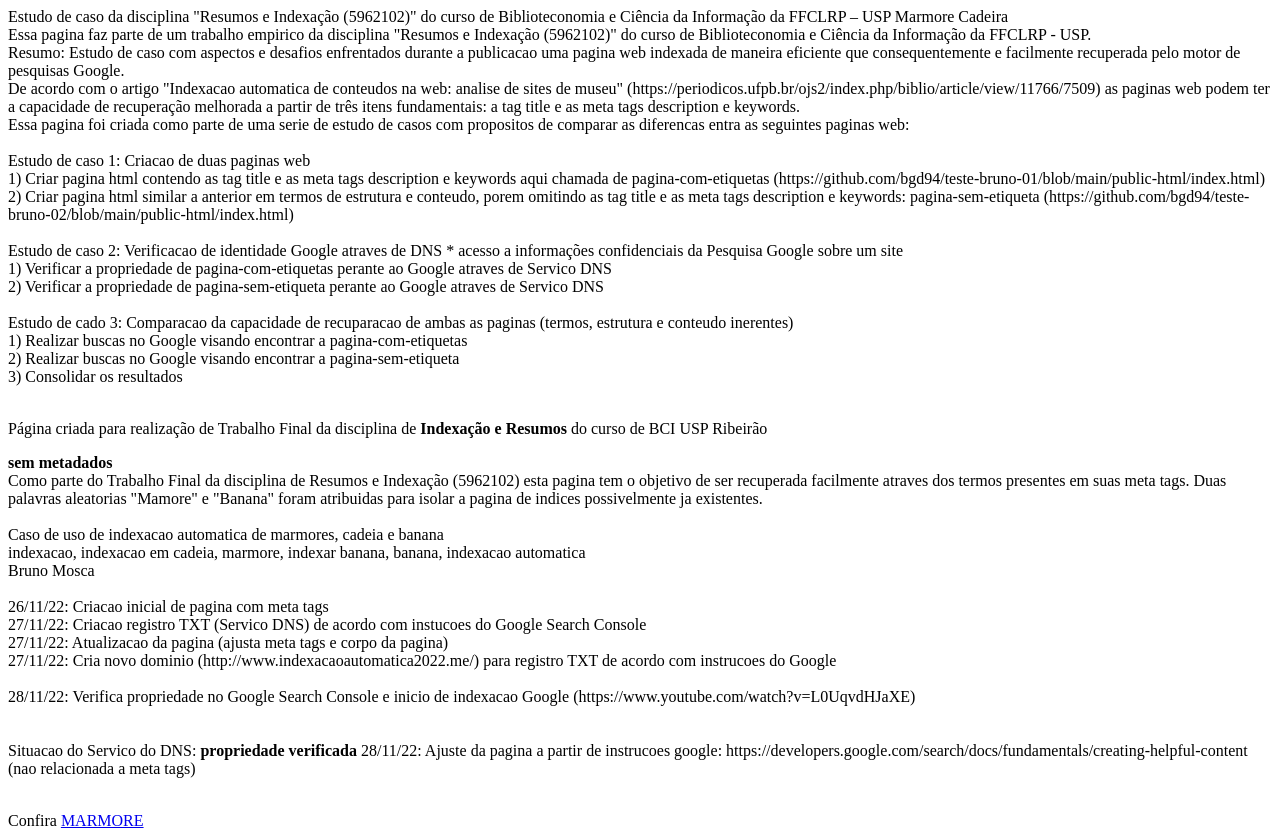
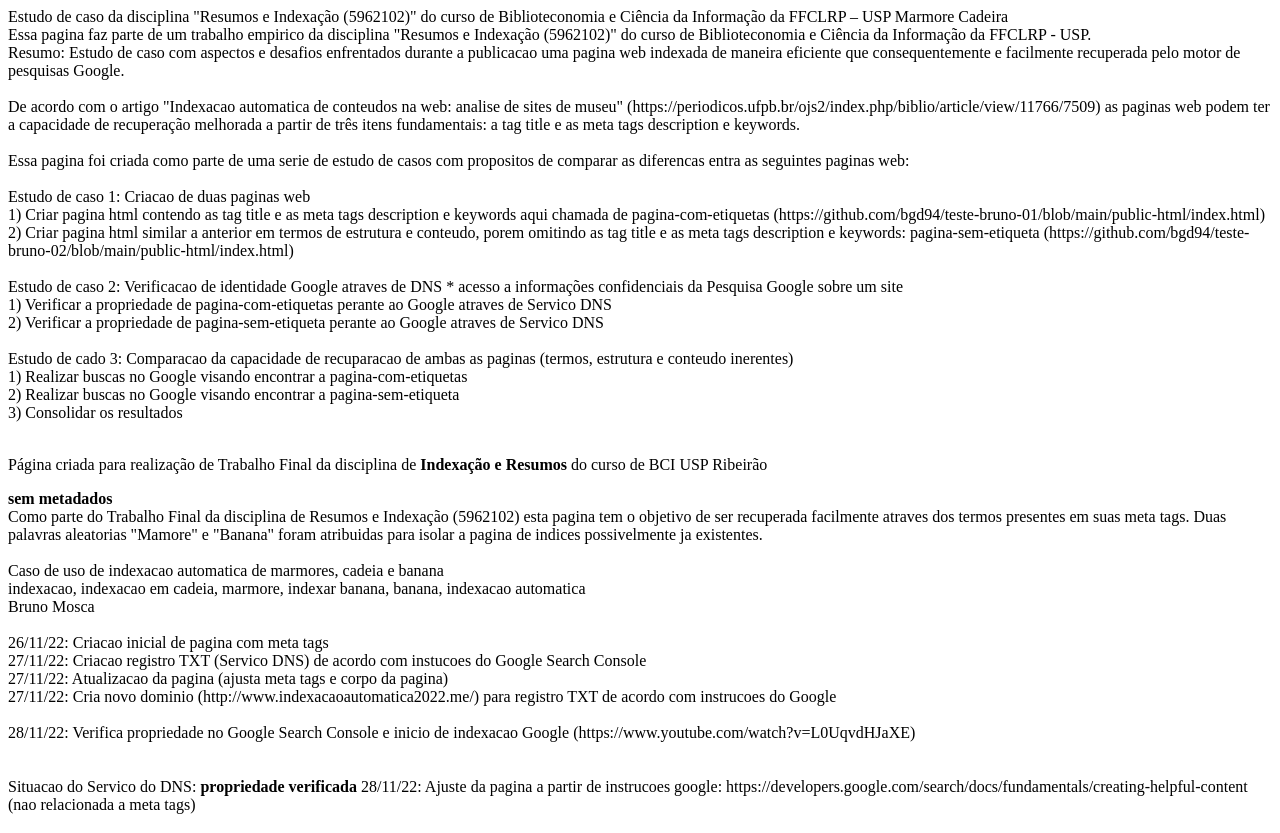
Before and after one commit to bgd94/teste-bruno-02, a website: page public-html/index.html in a window 1280 px wide. Shown: the top 833 px of the page. Drawn offline with Linux system fonts and the light colour scheme.

Commit message:
Update index.html

```diff
--- a/public-html/index.html
+++ b/public-html/index.html
@@ -7,9 +7,9 @@
 	<br>
 	Essa pagina faz parte de um trabalho empirico da disciplina "Resumos e Indexação (5962102)" do curso de Biblioteconomia e Ciência da Informação da FFCLRP - USP.    <br>
 
-	Resumo: Estudo de caso com aspectos e desafios enfrentados durante a publicacao uma pagina web indexada de maneira eficiente que consequentemente e facilmente recuperada pelo motor de pesquisas Google.    <br>
+	Resumo: Estudo de caso com aspectos e desafios enfrentados durante a publicacao uma pagina web indexada de maneira eficiente que consequentemente e facilmente recuperada pelo motor de pesquisas Google.    <br>   <br>
 
-	De acordo com o artigo "Indexacao automatica de conteudos na web: analise de sites de museu" (https://periodicos.ufpb.br/ojs2/index.php/biblio/article/view/11766/7509) as paginas web podem ter a capacidade de recuperação melhorada a partir de três itens fundamentais: a tag title e as meta tags description e keywords.    <br>
+	De acordo com o artigo "Indexacao automatica de conteudos na web: analise de sites de museu" (https://periodicos.ufpb.br/ojs2/index.php/biblio/article/view/11766/7509) as paginas web podem ter a capacidade de recuperação melhorada a partir de três itens fundamentais: a tag title e as meta tags description e keywords.    <br><br>
 	Essa pagina foi criada como parte de uma serie de estudo de casos com propositos de comparar as diferencas entra as seguintes paginas web:    <br>    <br>
 
 	Estudo de caso 1: Criacao de duas paginas web    <br>
```
